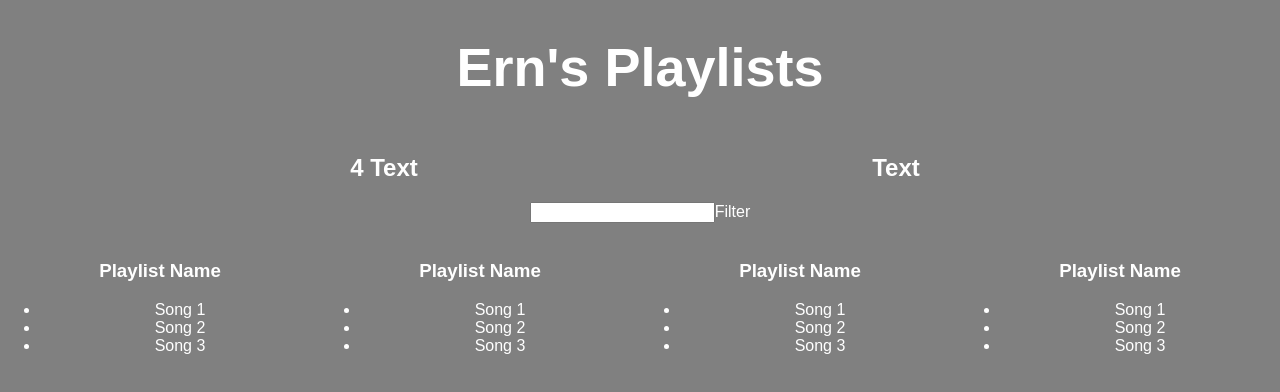
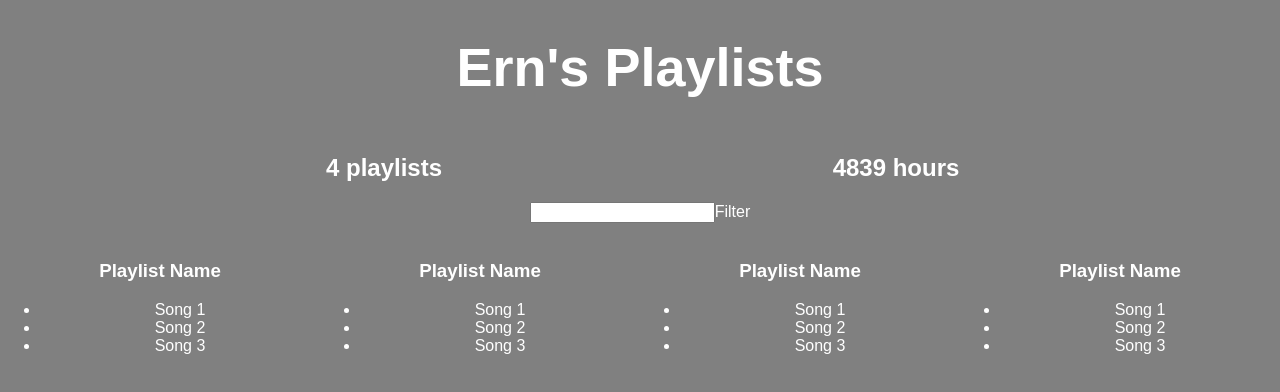
Before and after one commit to WeiErn/playlists, a React (Create React App) app: page / in a window 1280 px wide. Shown: the top 392 px of the page. Built offline with nearby package versions, Linux system fonts and the light colour scheme.

Commit message:
added fake server data to title and aggregate counters

```diff
--- a/src/App.js
+++ b/src/App.js
@@ -13,29 +13,61 @@ let fakeServerData = {
         playlists: [
             {
                 name: 'My favorites',
-                songs: ['A', 'B', 'C']
+                songs: [
+                    {name: 'A', duration: 1345},
+                    {name: 'B', duration: 1236},
+                    {name: 'C', duration: 70000}
+                    ]
             },
             {
                 name: 'Workout',
-                songs: ['D', 'E', 'F']
+                songs: [
+                    {name: 'A', duration: 1345},
+                    {name: 'B', duration: 1236},
+                    {name: 'C', duration: 70000}
+                ]
             },
             {
                 name: 'Slow Jams',
-                songs: ['G', 'H', 'I']
+                songs: [
+                    {name: 'A', duration: 1345},
+                    {name: 'B', duration: 1236},
+                    {name: 'C', duration: 70000}
+                ]
             },
             {
                 name: 'Focus',
-                songs: ['J', 'K', 'L']
+                songs: [
+                    {name: 'A', duration: 1345},
+                    {name: 'B', duration: 1236},
+                    {name: 'C', duration: 70000}
+                ]
             }
         ]
     }
 }
 
-class Aggregate extends Component {
+class PlaylistCounter extends Component {
     render() {
         return (
             <div style={{width: "40%", display: 'inline-block', color: defaultTextColor}}>
-                <h2>{this.props.playlists && this.props.playlists.length} Text</h2>
+                <h2>{this.props.playlists.length} playlists</h2>
+            </div>
+        );
+    }
+}
+
+class HoursCounter extends Component {
+    render() {
+        let allSongs = this.props.playlists.reduce((songs, eachPlaylist) => {
+            return songs.concat(eachPlaylist.songs)
+        }, []);
+        let totalDuration = allSongs.reduce((sum, eachSong) => {
+            return sum + eachSong.duration
+        }, 0);
+        return (
+            <div style={{width: "40%", display: 'inline-block', color: defaultTextColor}}>
+                <h2>{Math.round(totalDuration/60)} hours</h2>
             </div>
         );
     }
@@ -88,14 +120,14 @@ class App extends Component {
               <h1 style={{...defaultStyle, 'font-size': '54px'}}>
                   {this.state.serverData.user.name}'s Playlists
               </h1>
-              <Aggregate playlists={this.state.serverData.user.playlists}/>
-              <Aggregate/>
+              <PlaylistCounter playlists={this.state.serverData.user.playlists}/>
+              <HoursCounter playlists={this.state.serverData.user.playlists}/>
               <Filter/>
               <Playlist/>
               <Playlist/>
               <Playlist/>
               <Playlist/>
-          </div> : <h1>Loading...</h1>
+          </div> : <h1 style={defaultStyle}>Loading...</h1>
           }
       </div>
     );
```
